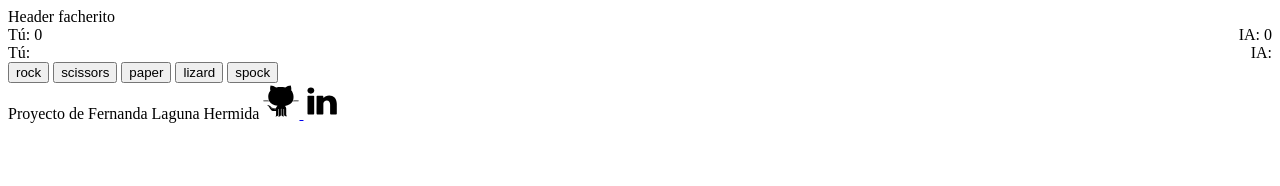
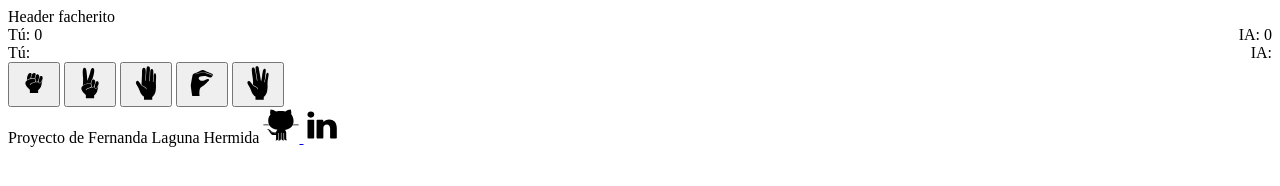
Before and after one commit to ferlagher/javascript-games, a plain HTML site: page pages/rspls.html in a window 1280 px wide. Drawn offline with Linux system fonts and the light colour scheme.

Commit message:
Hands svgs

```diff
--- a/pages/rspls.html
+++ b/pages/rspls.html
@@ -28,11 +28,31 @@
         </div>
         <div class="game">
             <!-- Los botones van a ir con unos svg que todavía no hice, el texto es provisional -->
-            <button id="rock" class="game__button">rock</button>
-            <button id="scissors" class="game__button">scissors</button>
-            <button id="paper" class="game__button">paper</button>
-            <button id="lizard" class="game__button">lizard</button>
-            <button id="spock" class="game__button">spock</button>
+            <button id="rock" class="game__button">
+            <svg>
+                <use xlink:href="../images/hands.svg#rock"></use>
+            </svg>
+            </button>
+            <button id="scissors" class="game__button">
+            <svg>
+                <use xlink:href="../images/hands.svg#scissors"></use>
+            </svg>
+            </button>
+            <button id="paper" class="game__button">
+            <svg>
+                <use xlink:href="../images/hands.svg#paper"></use>
+            </svg>
+            </button>
+            <button id="lizard" class="game__button">
+            <svg>
+                <use xlink:href="../images/hands.svg#lizard"></use>
+            </svg>
+            </button>
+            <button id="spock" class="game__button">
+            <svg>
+                <use xlink:href="../images/hands.svg#spock"></use>
+            </svg>
+            </button>
         </div>
     </main>
 
```
Also changed, not shown: images/hands.svg (added).
